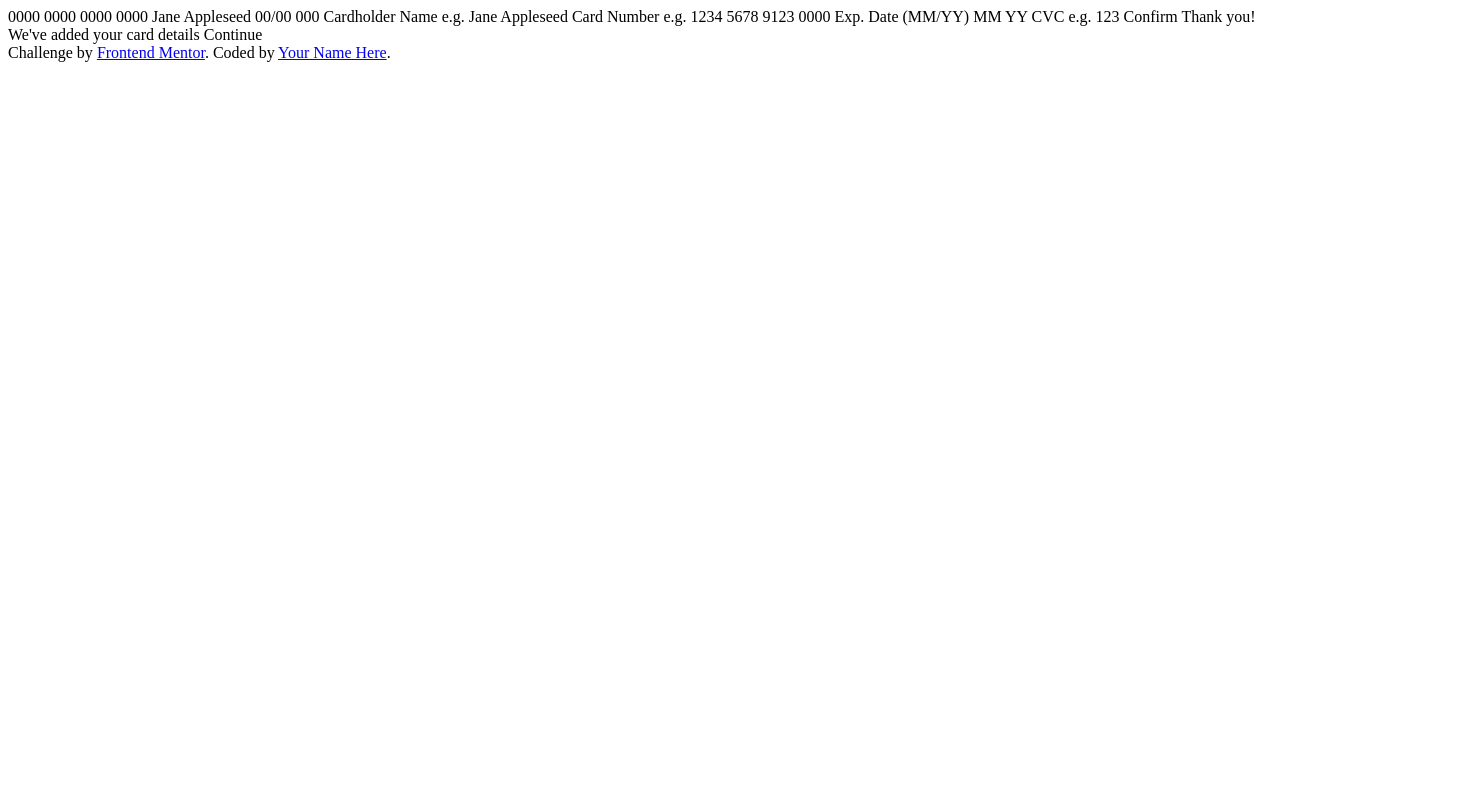
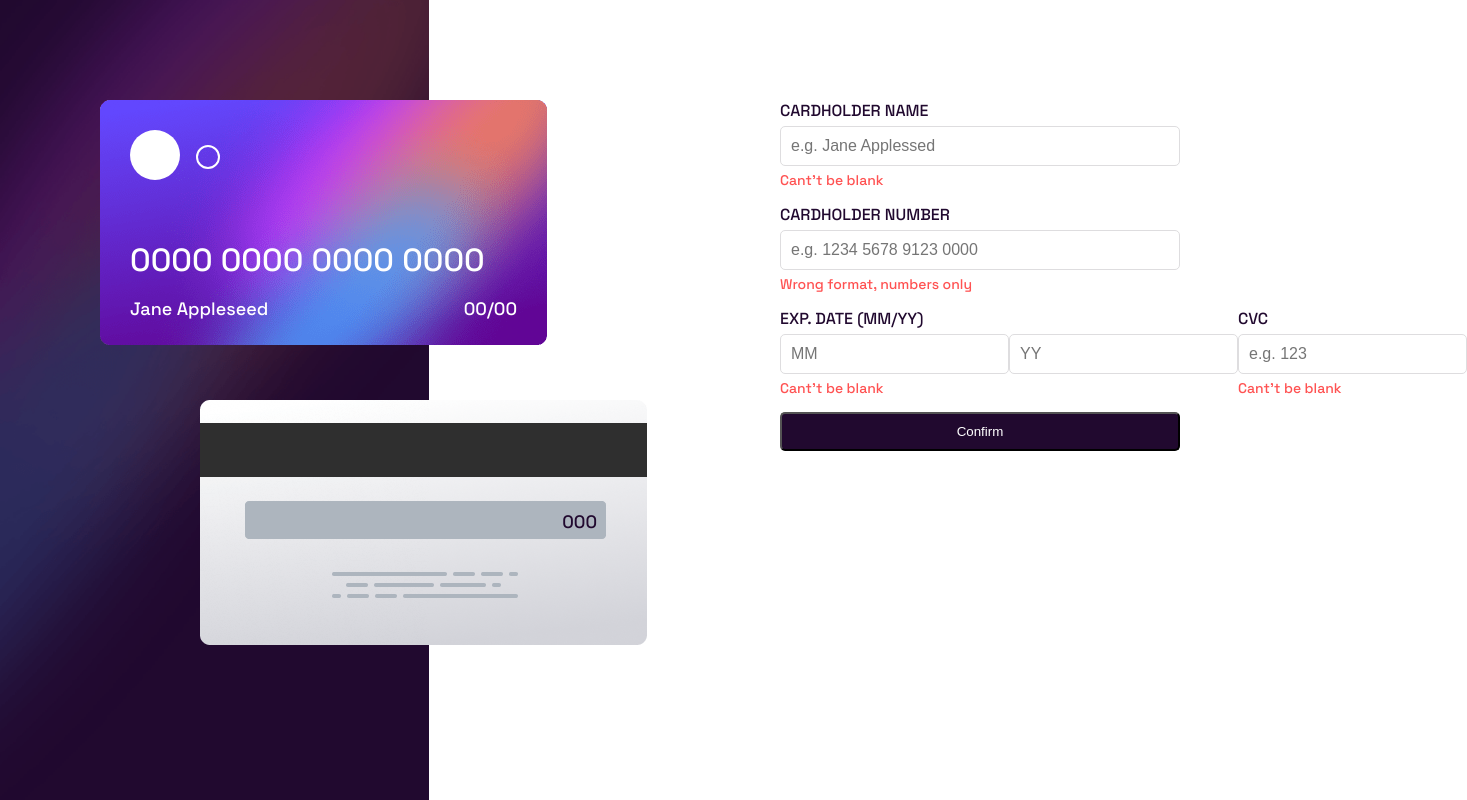
Before and after one commit to vytautassvirskas/interactive_card, a plain HTML site: page index.html in a window 1280 px wide. Shown: the whole page, 1467 px wide, since content can reach past the window. Drawn offline with Linux system fonts and the light colour scheme.

Commit message:
full html, css

```diff
--- /dev/null
+++ b/index.css
@@ -0,0 +1,138 @@
+:root{
+    --Red: hsl(0, 100%, 66%);
+    --White: hsl(0, 0%, 100%);
+    --LightGrayishViolet: hsl(270, 3%, 87%);
+    --DarkGrayishViolet: hsl(279, 6%, 55%);
+    --VeryDarkViolet: hsl(278, 68%, 11%);
+
+
+}
+
+html, body, p, h1 {
+    margin: 0;
+}
+main{
+    position: relative;
+    font-family: 'Space Grotesk', sans-serif;
+    font-weight: 500;
+    font-size: 18px;
+    color: var(--VeryDarkViolet);
+}
+main > img, main > div{
+    position: absolute;
+    /* top: 0;
+    left: 0;
+    right: 0;
+    bottom: 0; */
+}
+.left-decoration{
+    height: 100vh;
+}
+.front-card{
+    top: 100px;
+    left: 100px;
+}
+
+.front-card>p,.front-card>div{
+    position: absolute;
+    color: var(--White);
+
+
+}
+.front-card__circle{
+    width: 50px;
+    height: 50px;
+    border-radius: 50%;
+    background-color: var(--White);
+    top: 30px;
+    left: 30px;
+}
+
+.front-card__circle::after{
+    content: '';
+    position: absolute;
+    width: 20px;
+    height: 20px;
+    border-radius: 50%;
+    border: 2px solid var(--White);
+    right: -40px;
+    top: calc(50% - 10px);
+    /* top: 20px;
+    rigth: 20px; */
+}
+
+.front-card__number{
+    left: 30px;
+    bottom: 70px;
+    font-size: 32px;
+    color: white;
+}
+.front-card__fullname{
+    bottom: 30px;
+    left: 30px;
+}
+.front-card__expire-date{
+    bottom: 30px;
+    right: 30px;
+}
+
+.back-card{
+    top: 400px;
+    left: 200px;
+}
+.back-card__cvc{
+    position: absolute;
+    top: 110px;
+    right: 50px;
+}
+
+.form{
+    position: absolute;
+    right: 100px;
+    top: 100px;
+    display: flex;
+    flex-direction: column;
+    max-width: 400px;
+    margin: 0 auto;
+}
+
+.form__input-wrapper{
+    display: flex;
+    flex-direction: column;
+    margin-bottom: 15px;
+
+}
+.form__inputs-container{
+    display: flex;
+    justify-content: space-between;
+}
+.form__expire-inputs-wrapper{
+    display: flex;
+}
+
+.form__label{
+    text-transform: uppercase;
+    margin-bottom: 5px;
+    font-size: 16px;
+}
+.form__input{
+    border-radius: 5px;
+    border: 1px solid var(--LightGrayishViolet);
+    padding: 10px;
+    font-size: 16px;
+}
+
+.form__error-message{
+    font-size: 14px;
+    color: var(--Red);
+    margin-top: 5px;
+}
+
+.form__btn{
+    background-color: var(--VeryDarkViolet);
+    color: var(--White);
+    width: 100%;
+    border-radius: 5px;
+    padding: 10px 0;
+
+}
--- a/index.html
+++ b/index.html
@@ -1,21 +1,69 @@
 <!DOCTYPE html>
 <html lang="en">
+
 <head>
   <meta charset="UTF-8">
   <meta name="viewport" content="width=device-width, initial-scale=1.0">
   <link rel="icon" type="image/png" sizes="32x32" href="./images/favicon-32x32.png">
+  <link rel="preconnect" href="https://fonts.googleapis.com">
+  <link rel="preconnect" href="https://fonts.gstatic.com" crossorigin>
+  <link href="https://fonts.googleapis.com/css2?family=Space+Grotesk:wght@500&display=swap" rel="stylesheet">
+  <link rel="stylesheet" href="./index.css">
   <title>Frontend Mentor | Interactive card details form</title>
 </head>
+
 <body>
   <main>
+    <img class="left-decoration" src="./images/bg-main-desktop.png" alt="">
+    <div class="front-card">
+      <img class="front-card__img" src="./images/bg-card-front.png" alt="card-front">
+      <div class="front-card__circle"></div>
+      <p class="front-card__number">0000 0000 0000 0000</p>
+      <p class="front-card__fullname">Jane Appleseed</p>
+      <p class="front-card__expire-date">00/00</p>
+    </div>
+    <div class="back-card">
+      <img class="back-card__img" src="./images/bg-card-back.png" alt="card-front">
+      <p class="back-card__cvc">000</p>
+    </div>
+    <form class="form" action="">
+      <div class="form__input-wrapper">
+        <label class="form__label" for="cardholder-name">Cardholder name</label>
+        <input class="form__input" type="text" id="cardholder-name" placeholder="e.g. Jane Applessed">
+        <p class="form__error-message">Cant't be blank</p>
+      </div>
+      <div class="form__input-wrapper">
+        <label class="form__label" for="card-number">Cardholder number</label>
+        <input class="form__input" type="number" id="card-number" placeholder="e.g. 1234 5678 9123 0000">
+        <p class="form__error-message">Wrong format, numbers only</p>
+      </div>
+      <div class="form__inputs-container">
+        <div class="form__input-wrapper">
+          <label class="form__label" for="card-expire-month">Exp. date (mm/yy)</label>
+          <div class="form__expire-inputs-wrapper">
+            <input class="form__input" type="number" id="card-expire-month" placeholder="MM">
+            <input class="form__input" type="number" id="card-expire-year" placeholder="YY">
+          </div>
+          <p class="form__error-message">Cant't be blank</p>
+        </div>
+        <div class="form__input-wrapper">
+          <label class="form__label" for="card-cvc">cvc</label>
+          <input class="form__input" type="number" id="card-cvc" placeholder="e.g. 123">
+          <p class="form__error-message">Cant't be blank</p>
+        </div>
+      </div>
+      <button class="form__btn">Confirm</button>
+
+    </form>
+
 
   </main>
 
-  0000 0000 0000 0000
-  Jane Appleseed
-  00/00
 
-  000
+
+
+
+  <!-- 000
 
   Cardholder Name
   e.g. Jane Appleseed
@@ -30,17 +78,14 @@
   CVC
   e.g. 123
 
-  Confirm
+  Confirm -->
 
   <!-- Completed state start -->
-
+  <!--
   Thank you!
   We've added your card details
-  Continue
+  Continue -->
 
-  <div class="attribution">
-    Challenge by <a href="https://www.frontendmentor.io?ref=challenge" target="_blank">Frontend Mentor</a>.
-    Coded by <a href="#">Your Name Here</a>.
-  </div>
 </body>
+
 </html>
```
Also changed, not shown: 1 other file.
